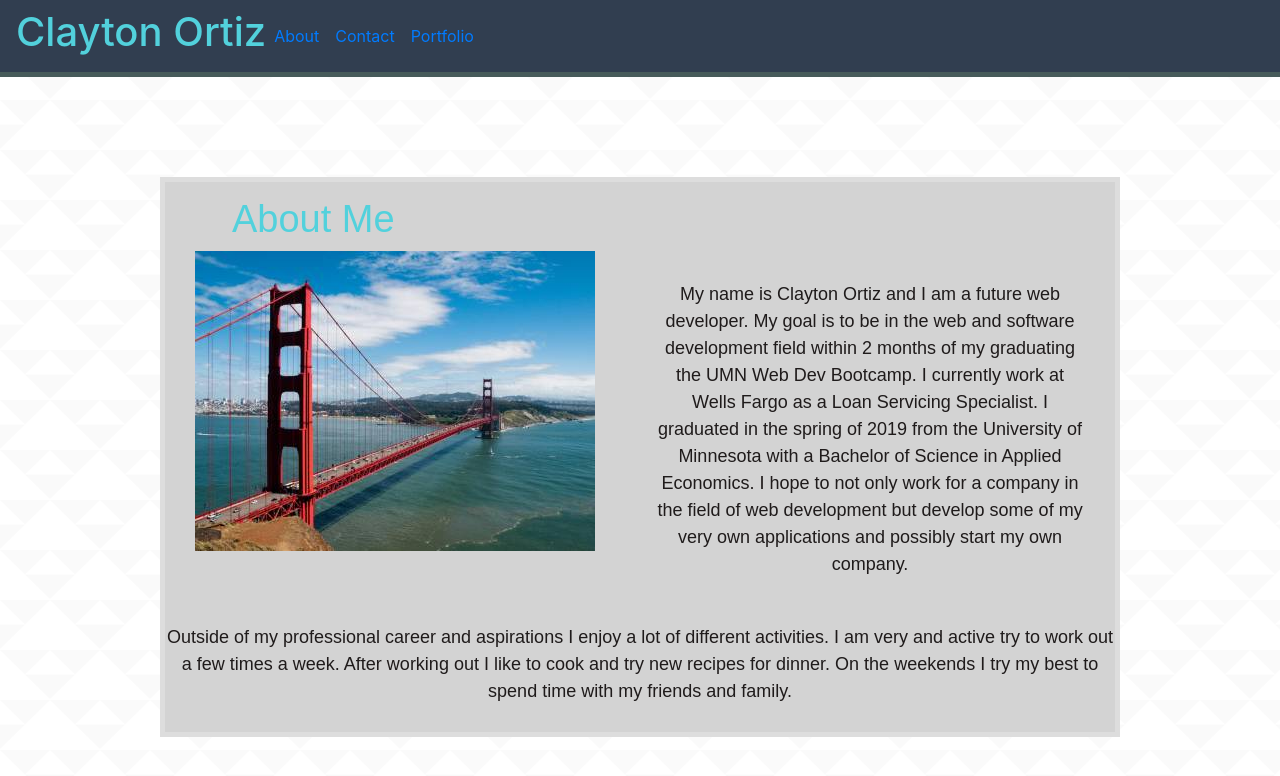
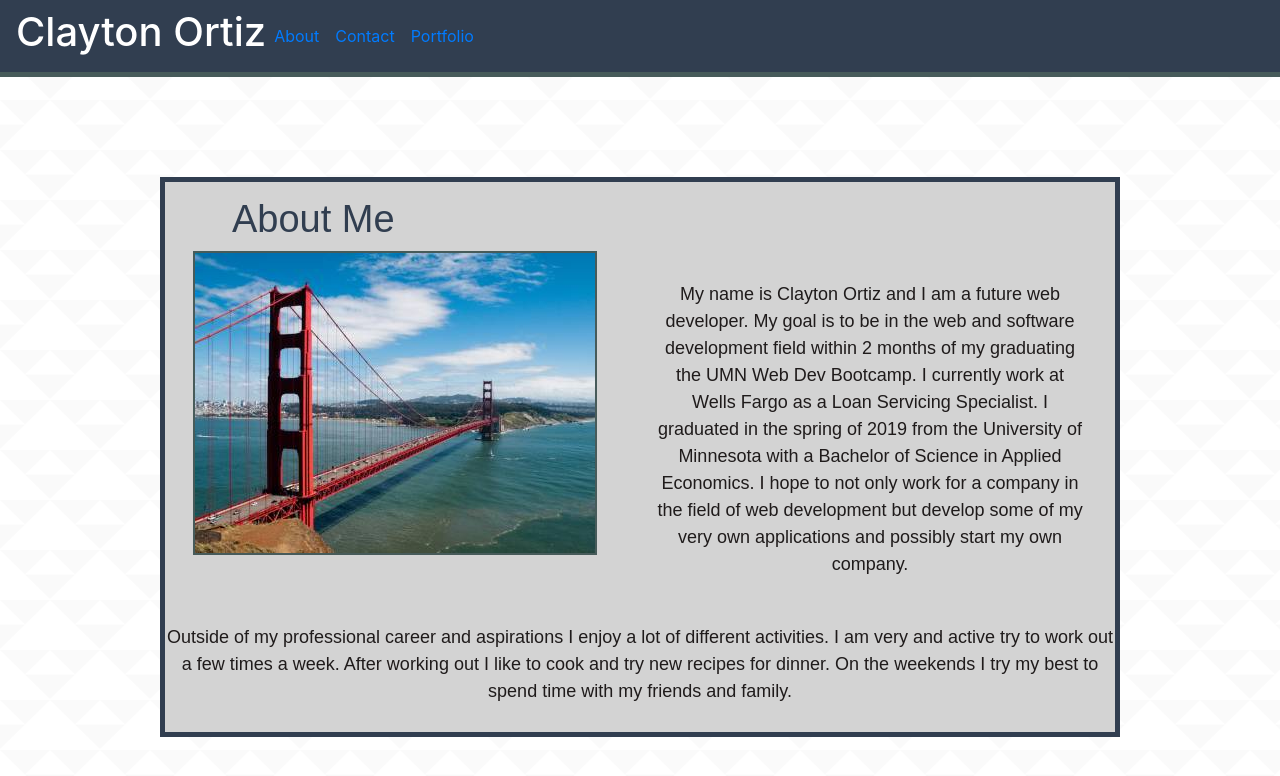
Before and after one commit to ClayData/responsive-portfolio, a plain HTML site: page index.html in a window 1280 px wide. Drawn offline with nearby package versions, Linux system fonts and the light colour scheme.

Commit message:
adjusted colors again

```diff
--- a/assets/styles.css
+++ b/assets/styles.css
@@ -13,7 +13,7 @@ body{
     height: 560px;
     margin-bottom: 130px;
     margin-top: 100px;
-    border: 5px #dddddd solid;
+    border: 5px #313e50 solid;
 }
 
 .paragraph1, .paragraph2{
@@ -28,16 +28,16 @@ body{
 .about-heading, .contact-heading{
     margin-top: 15px;
     font-size: 38px;
-    color: #52d1dc;
+    color: #313e50;
 }
 
 .contact-panel{
     font-family: 'Arial', 'Helvetica Neue', Helvetica, sans-serif;
-    background-color: #313e50;
+    background-color: lightgray;
     width: 1160px;
     height: 560px;
     margin-top: 75px;
-    color: #52d1dc;
+    color: #475b5a;
     border: #475b5a 5px solid;
     font-size: 18px;
 }
@@ -52,7 +52,11 @@ form{
 }
 
 .navbar-custom{
-    color: #52d1dc;
+    color: white;
     background-color: #313e50;
     border-bottom: #475b5a 5px solid;
 }
+
+.index-photo{
+    border: #475b5a 2px solid;
+}
--- a/index.html
+++ b/index.html
@@ -32,7 +32,7 @@
                     </div>
                     <div class="row">
                       <div class="col">
-                        <img src="assets/images/aboutpic.jpg" alt="placeholder about image">
+                        <img src="assets/images/aboutpic.jpg" alt="placeholder about image" class="index-photo">
                           </div>
                           <div class="col-6">
                             <p class="paragraph1">
```
